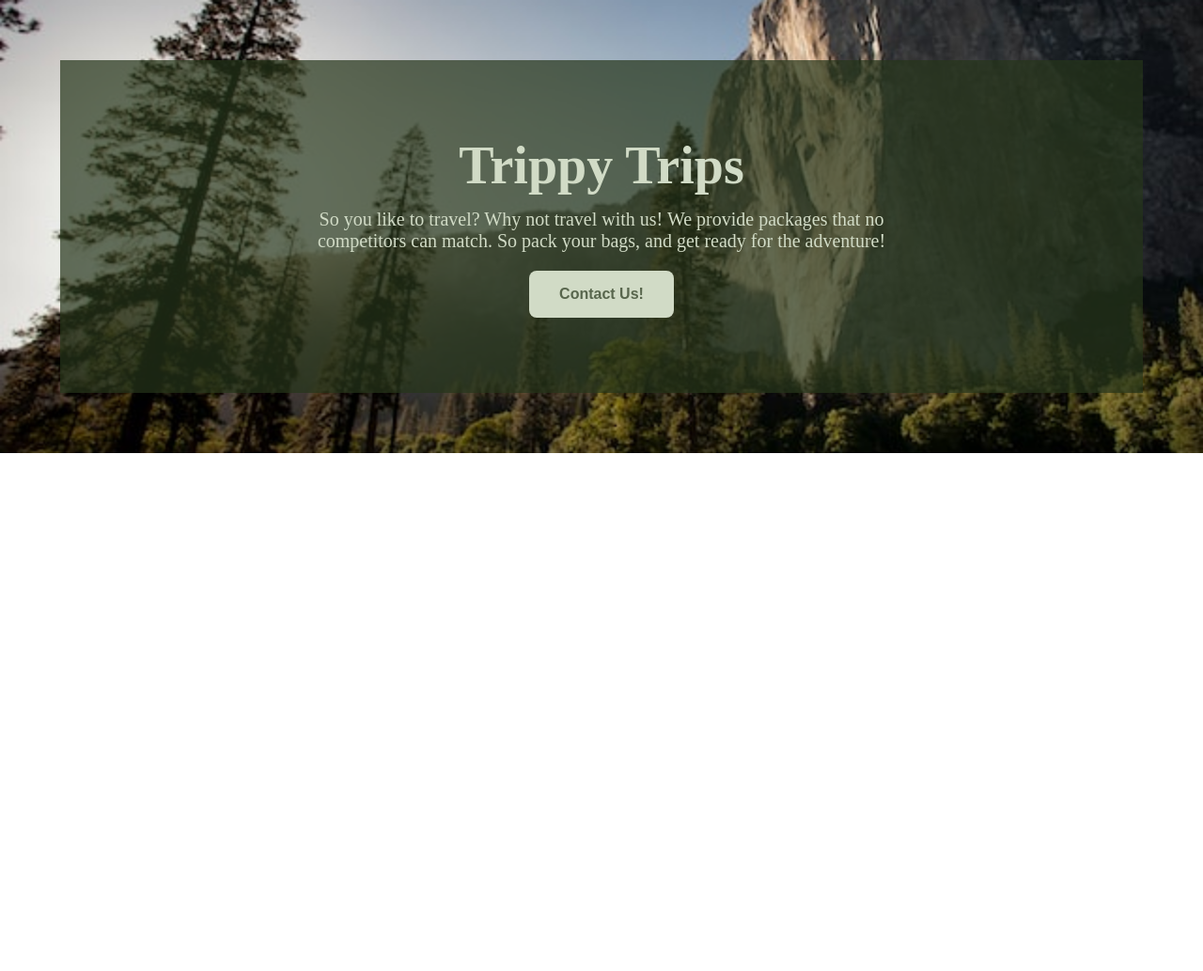
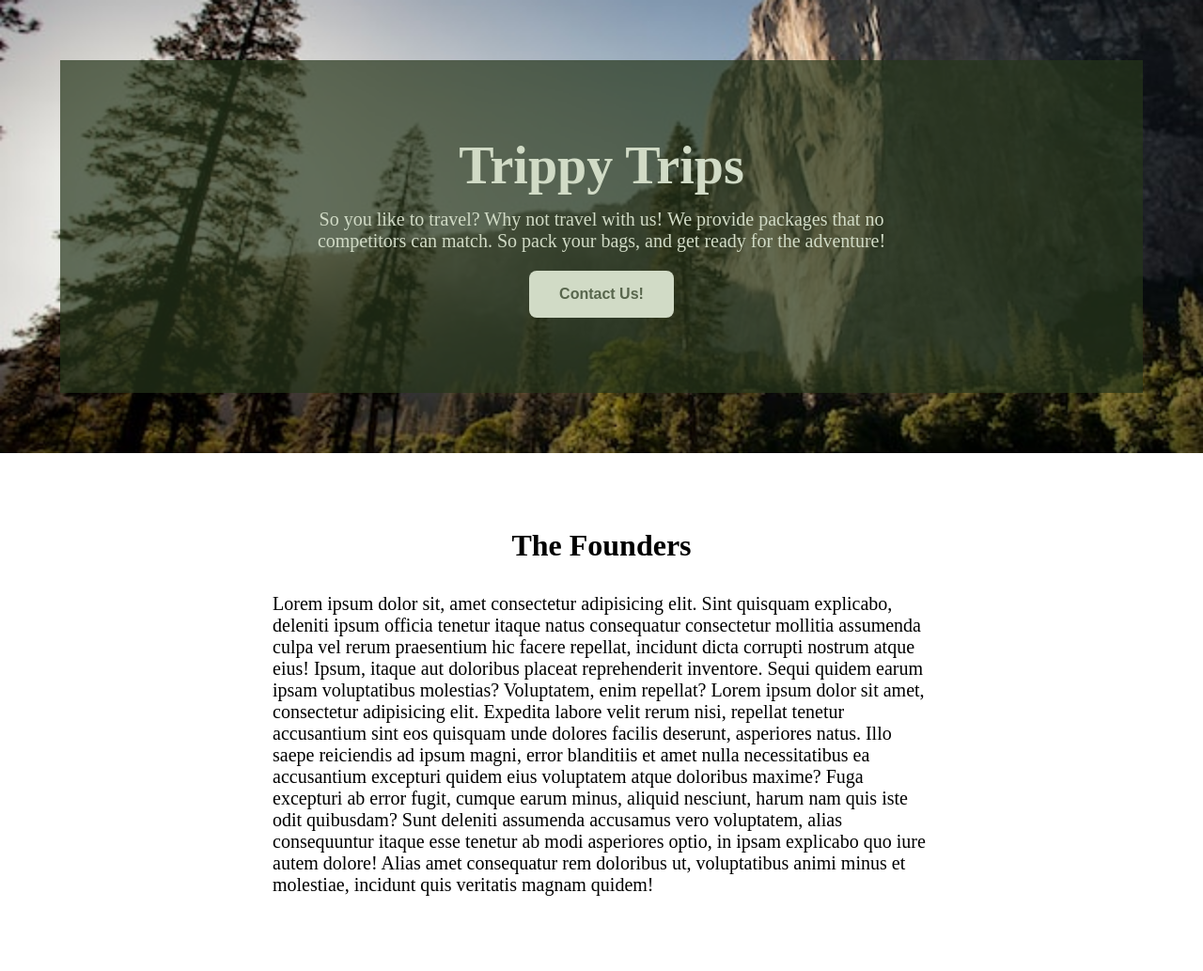
Before and after one commit to RionelxSlovesky/travelling-concept-webpage, a plain HTML site: page index.html in a window 1280 px wide. Shown: the whole page at 94% size. Before the commit the page ends 800 px from the top, so only its background shows below. Drawn offline with Linux system fonts and the light colour scheme.

Commit message:
added founders section
a task was given to align a paragraph with the banner's desc. Therefore implemented it to this webpage.

```diff
--- a/index.html
+++ b/index.html
@@ -19,5 +19,11 @@
             </div>
         </div>
     </header>
+    <main>
+        <section id="founders-container">
+            <h2 id="founders-header">The Founders</h2>
+            <p id="founders-desc">Lorem ipsum dolor sit, amet consectetur adipisicing elit. Sint quisquam explicabo, deleniti ipsum officia tenetur itaque natus consequatur consectetur mollitia assumenda culpa vel rerum praesentium hic facere repellat, incidunt dicta corrupti nostrum atque eius! Ipsum, itaque aut doloribus placeat reprehenderit inventore. Sequi quidem earum ipsam voluptatibus molestias? Voluptatem, enim repellat? Lorem ipsum dolor sit amet, consectetur adipisicing elit. Expedita labore velit rerum nisi, repellat tenetur accusantium sint eos quisquam unde dolores facilis deserunt, asperiores natus. Illo saepe reiciendis ad ipsum magni, error blanditiis et amet nulla necessitatibus ea accusantium excepturi quidem eius voluptatem atque doloribus maxime? Fuga excepturi ab error fugit, cumque earum minus, aliquid nesciunt, harum nam quis iste odit quibusdam? Sunt deleniti assumenda accusamus vero voluptatem, alias consequuntur itaque esse tenetur ab modi asperiores optio, in ipsam explicabo quo iure autem dolore! Alias amet consequatur rem doloribus ut, voluptatibus animi minus et molestiae, incidunt quis veritatis magnam quidem!</p>
+        </section>
+    </main>
 </body>
 </html>
--- a/style.css
+++ b/style.css
@@ -27,7 +27,7 @@
     background-repeat: no-repeat;
     background-position: center;
     background-size: cover;
-    padding: 4rem;
+    padding: 4em;
 }
 
 .intro-banner-overlay {
@@ -49,3 +49,22 @@
     max-width: 700px;
     margin-inline: auto;
 }
+
+/* main */
+/* founders */
+#founders-container {
+    padding: 5em 9em;
+}
+
+#founders-header {
+    font-size: 2rem;
+    margin-bottom: 1em;
+    text-align: center;
+}
+
+#founders-desc {
+    font-size: 1.25rem;
+    width: 100%;
+    max-width: 700px;
+    margin-inline: auto;
+}
```
